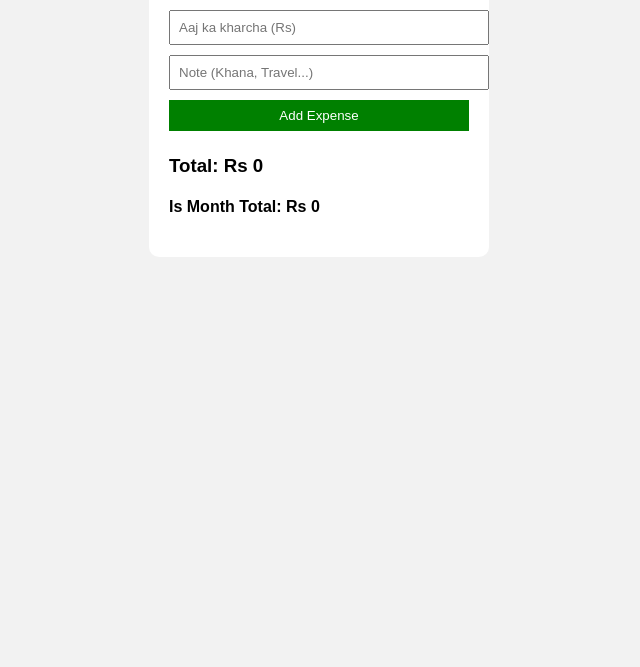
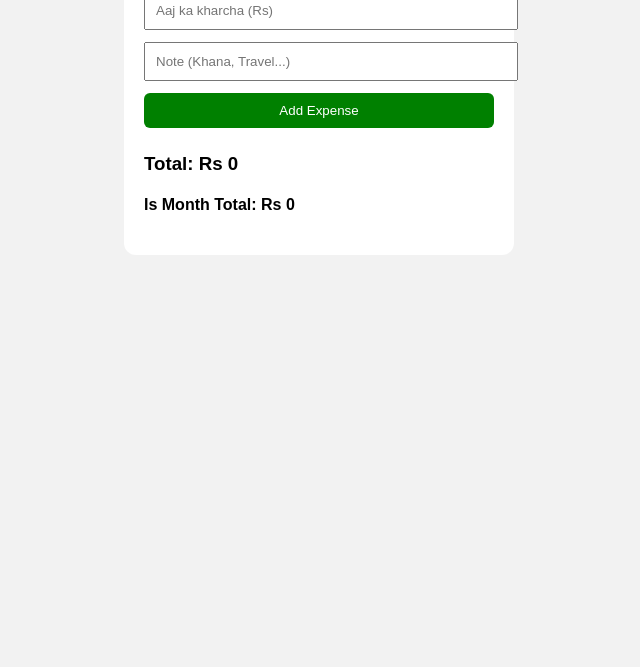
Before and after one commit to Junaidte/expense-manager, a plain HTML site: page index.html in a window 1280 px wide. Shown: the part 133-800 px from the top of the page, without its empty margins (321-961 px from the left). Drawn offline with Linux system fonts and the light colour scheme.

Commit message:
Update style.css

```diff
--- a/style.css
+++ b/style.css
@@ -5,16 +5,16 @@ body {
 
 .container {
     background: white;
-    width: 300px;
-    margin: 50px auto;
+    max-width: 350px;
+    margin: 30px auto;
     padding: 20px;
-    border-radius: 10px;
+    border-radius: 12px;
 }
 
 input, button {
     width: 100%;
-    margin: 5px 0;
-    padding: 8px;
+    margin: 6px 0;
+    padding: 10px;
 }
 
 button {
@@ -22,9 +22,18 @@ button {
     color: white;
     border: none;
     cursor: pointer;
+    border-radius: 6px;
 }
 
 li {
-    margin: 5px 0;
+    margin: 6px 0;
     font-size: 14px;
+    display: flex;
+    justify-content: space-between;
 }
+
+.delete {
+    color: red;
+    cursor: pointer;
+    font-weight: bold;
+}
```
